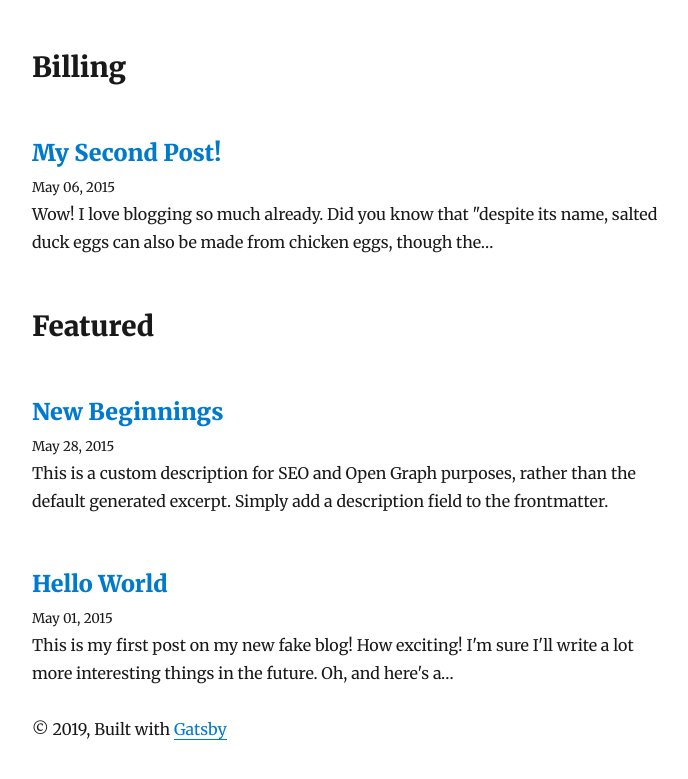
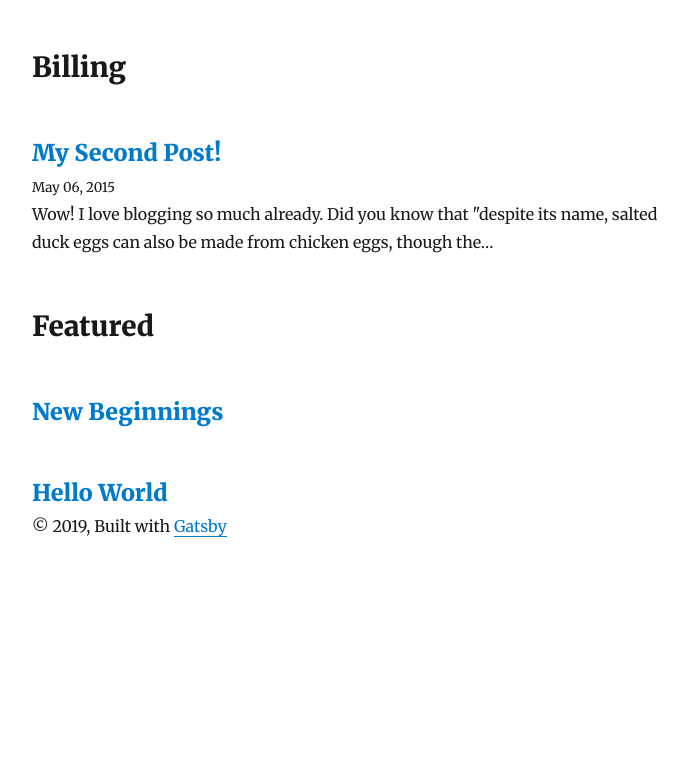
Before and after one commit to imedadel/knowsby, a Gatsby site: page / in a window 1280 px wide. Shown: the part 1273-2052 px from the top of the page, without its empty margins (293-981 px from the left). After the commit the page ends 1855 px from the top, so only its background shows below. Built offline with nearby package versions, Linux system fonts and the light colour scheme; Gatsby itself is replaced by a stand-in of ours; some packages are replaced by stand-ins of ours.

Commit message:
📏 Replace featured section with external component

```diff
--- /dev/null
+++ b/src/components/Featured.js
@@ -0,0 +1,49 @@
+import React from "react"
+import { StaticQuery, graphql, Link } from "gatsby"
+import { rhythm } from "../utils/typography"
+
+export default () => (
+  <StaticQuery
+    query={graphql`
+      query {
+        allMarkdownRemark(sort: { fields: [frontmatter___date], order: DESC }) {
+          edges {
+            node {
+              excerpt
+              fields {
+                slug
+              }
+              frontmatter {
+                title
+                featured
+              }
+            }
+          }
+        }
+      }
+    `}
+    render={data => (
+      <>
+        <h2>Featured</h2>
+        {data.allMarkdownRemark.edges.map(({ node }) => {
+          const title = node.frontmatter.title || node.fields.slug
+          if (node.frontmatter.featured) {
+            return (
+              <div key={node.fields.slug}>
+                <h3
+                  style={{
+                    marginBottom: rhythm(1 / 4),
+                  }}
+                >
+                  <Link style={{ boxShadow: `none` }} to={node.fields.slug}>
+                    {title}
+                  </Link>
+                </h3>
+              </div>
+            )
+          }
+        })}
+      </>
+    )}
+  />
+)
--- a/src/pages/index.js
+++ b/src/pages/index.js
@@ -4,6 +4,7 @@ import { Link, graphql } from "gatsby"
 import Bio from "../components/bio"
 import Layout from "../components/layout"
 import SEO from "../components/seo"
+import Featured from "../components/Featured"
 import { rhythm } from "../utils/typography"
 import _ from "lodash"
 
@@ -80,7 +81,7 @@ class BlogIndex extends React.Component {
             })}
           </>
         ))}
-        <h2>Featured</h2>
+        {/* <h2>Featured</h2>
         {posts.map(({ node }) => {
           const title = node.frontmatter.title || node.fields.slug
           if (node.frontmatter.featured) {
@@ -104,7 +105,8 @@ class BlogIndex extends React.Component {
               </div>
             )
           }
-        })}
+        })} */}
+        <Featured />
       </Layout>
     )
   }
```
